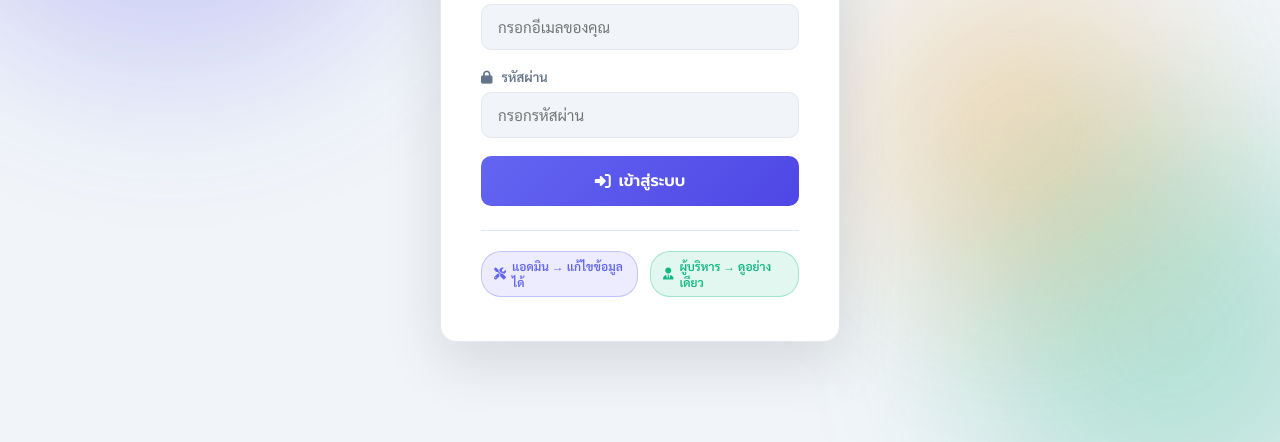
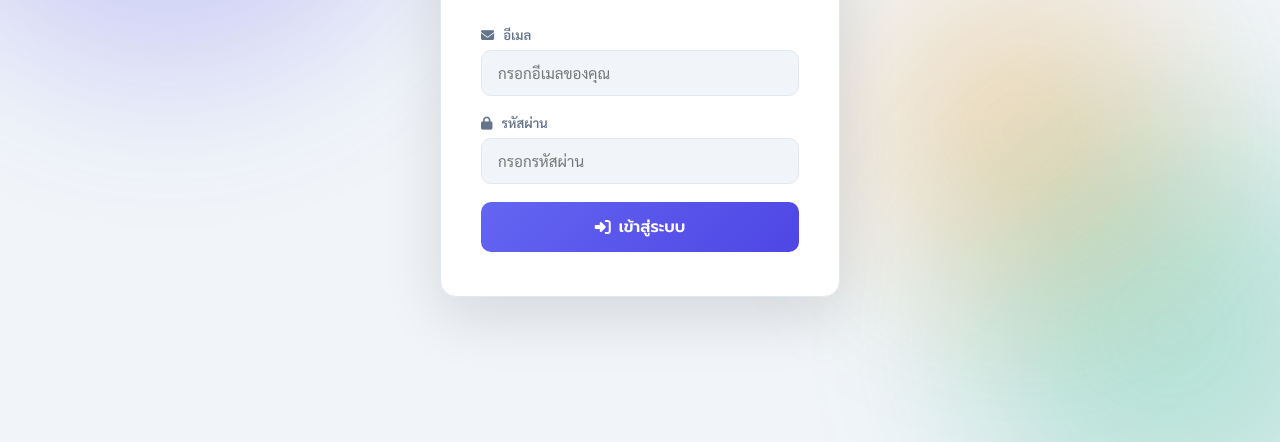
Before and after one commit to banpong2565-maker/control, a website: page index.html in a window 1280 px wide. Shown: the part 358-800 px from the top of the page. Drawn offline with Linux system fonts and the light colour scheme; no server answers.

Commit message:
Remove role chips from login page

```diff
--- a/index.html
+++ b/index.html
@@ -171,10 +171,7 @@
         </button>
       </form>
 
-      <div class="login-footer">
-        <span class="role-chip admin"><i class="fa-solid fa-screwdriver-wrench"></i> แอดมิน → แก้ไขข้อมูลได้</span>
-        <span class="role-chip viewer"><i class="fa-solid fa-user-tie"></i> ผู้บริหาร → ดูอย่างเดียว</span>
-      </div>
+
     </div>
   </div>
 
```
